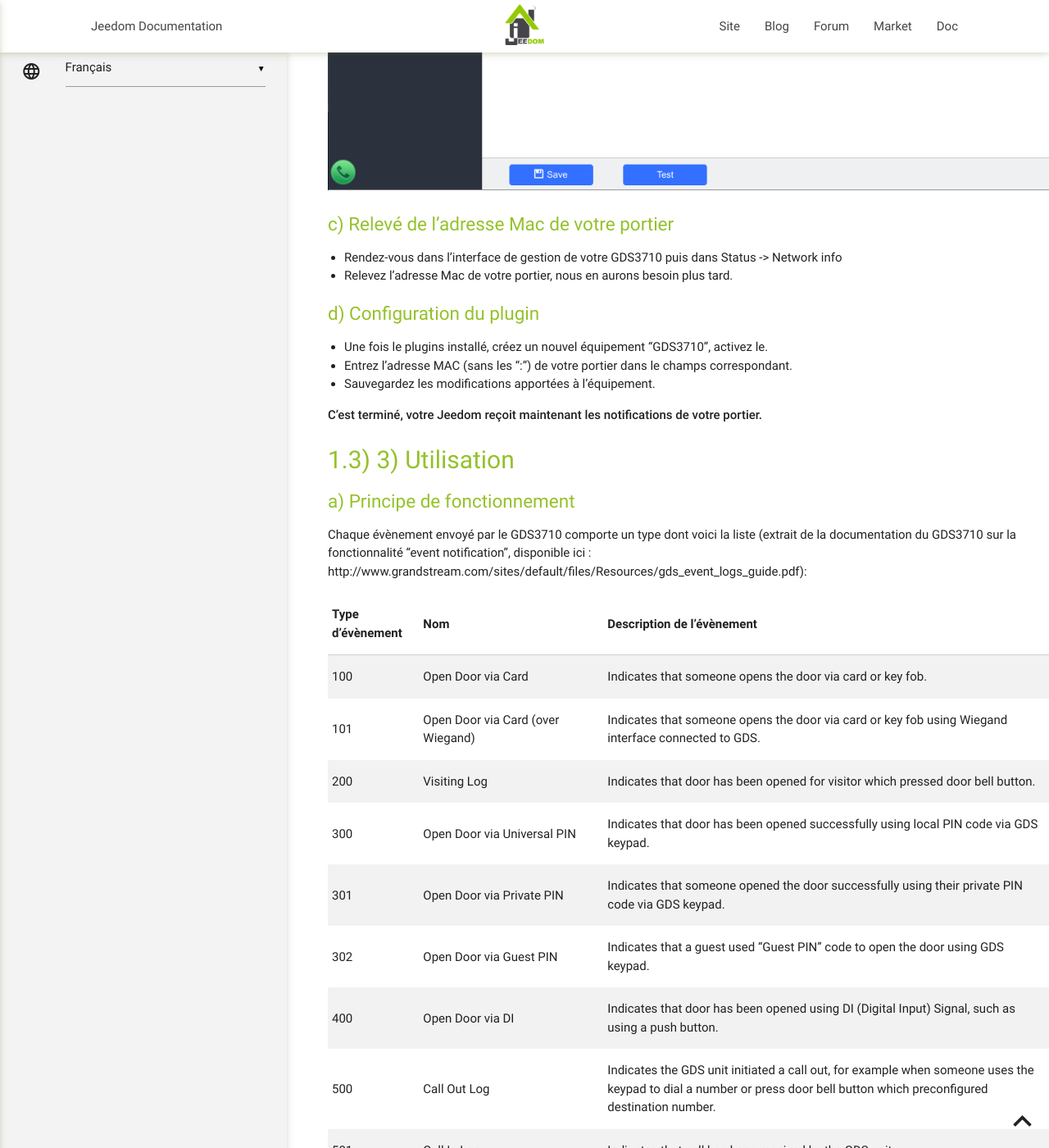
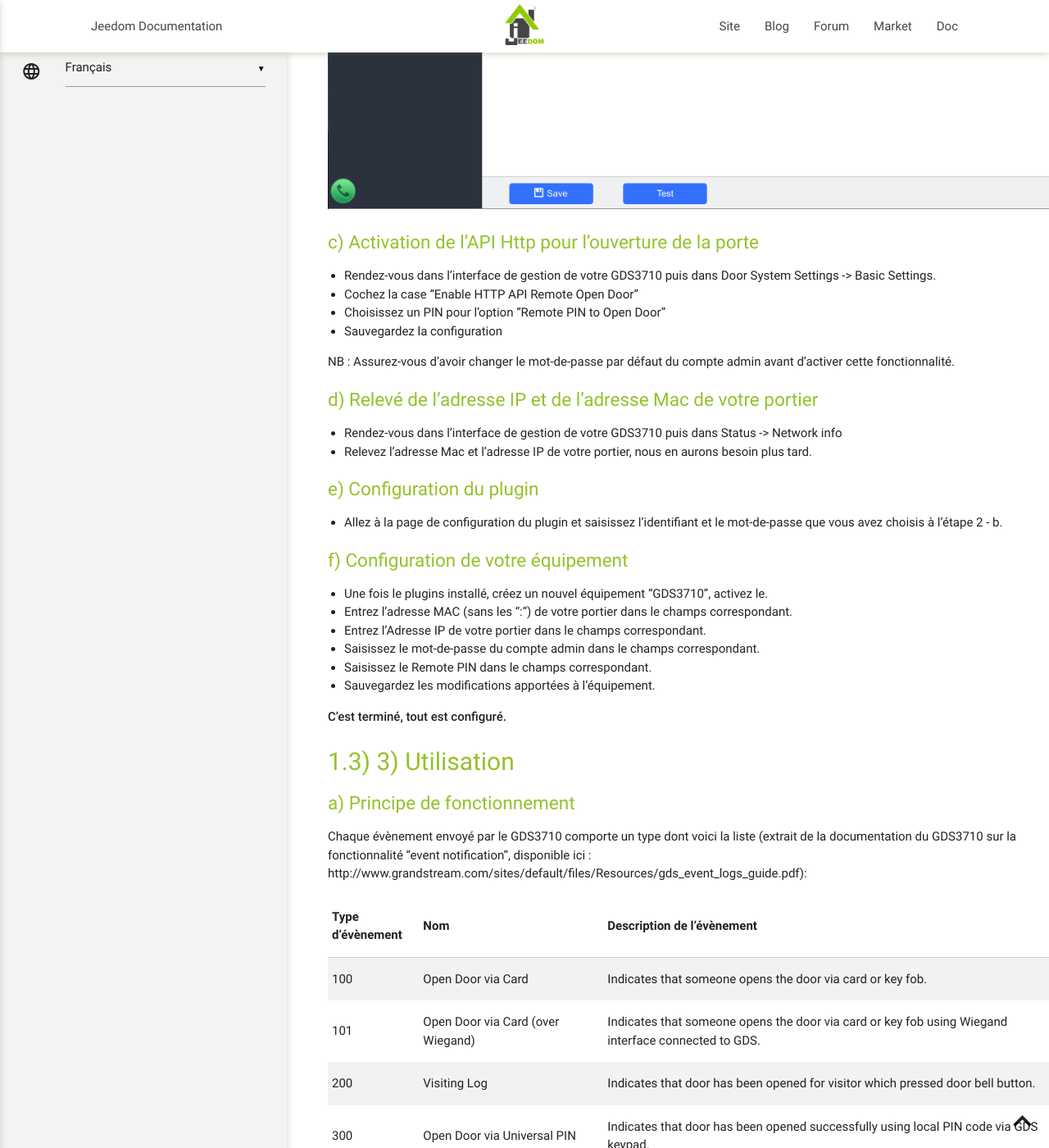
Before and after one commit to ripleyXLR8/jeedom-plugin-gds3710, a Jekyll site: the page built from docs/fr_FR/index.md, in a window 1280 px wide and 1400 px high, scrolled down 1406 px. Shown: the whole window at 82% size. Built offline with Jekyll 4.4.1, drawn with Linux system fonts in a browser that asks for light colours; our own code applies the rules of GitHub Pages for plain Markdown files; some of the changed text lies outside the part shown.

Commit message:
Ajout de l'authentification par mot de passe

```diff
--- a/docs/fr_FR/index.md
+++ b/docs/fr_FR/index.md
@@ -12,23 +12,37 @@ Afin de récupérer les évènements générés par le portier nous allons utili
 - Rendez-vous dans l'interface de gestion de votre GDS3710 puis dans Maintenance -> Event Notification
 - Cochez la case "Enable Event Notification"
 - Sélectionnez le type de communication avec le serveur "Http" ou "Https" selon la configuration de votre serveur Jeedom.
-- Laissez les champs Username et Password vierge.
+- Optionnel mais fortement recommandé : Saisissez un identifiant et un mot de passe que votre portier devra fournir a Jeedom pour publier un évènement.
 - Dans champs "HTTP/HTTPS Server", entrez la chaine suivante en remplacant IP_DE_VOTRE_JEEDOM par l'adresse IP de votre serveur Jeedom : `"IP_DE_VOTRE_JEEDOM/plugins/gds3710/core/php/jeeGDS3710.php"`
 - Dans le champs URL Template, entrez la chaine suivante : `mac=${MAC}&content=${WARNING_MSG}&type=${TYPE}&date=${DATE}&card=${CARDID}&sip=${SIPNUM}`
 - Sauvegarder la configuration.
 
 ![GDS3710 Configuration](../assets/images/ConfigGDS3710.png)
 
-### c) Relevé de l'adresse Mac de votre portier
+### c) Activation de l'API Http pour l'ouverture de la porte
+- Rendez-vous dans l'interface de gestion de votre GDS3710 puis dans Door System Settings -> Basic Settings.
+- Cochez la case "Enable HTTP API Remote Open Door"
+- Choisissez un PIN pour l'option "Remote PIN to Open Door"
+- Sauvegardez la configuration
+
+NB : Assurez-vous d'avoir changer le mot-de-passe par défaut du compte admin avant d'activer cette fonctionnalité.
+
+### d) Relevé de l'adresse IP et de l'adresse Mac de votre portier
 - Rendez-vous dans l'interface de gestion de votre GDS3710 puis dans Status -> Network info
-- Relevez l'adresse Mac de votre portier, nous en aurons besoin plus tard.
+- Relevez l'adresse Mac et l'adresse IP de votre portier, nous en aurons besoin plus tard.
 
-### d) Configuration du plugin
+### e) Configuration du plugin
+- Allez à la page de configuration du plugin et saisissez l'identifiant et le mot-de-passe que vous avez choisis à l'étape 2 - b.
+
+### f) Configuration de votre équipement
 - Une fois le plugins installé, créez un nouvel équipement "GDS3710", activez le.
 - Entrez l'adresse MAC (sans les ":") de votre portier dans le champs correspondant.
+- Entrez l'Adresse IP de votre portier dans le champs correspondant.
+- Saisissez le mot-de-passe du compte admin dans le champs correspondant.
+- Saisissez le Remote PIN dans le champs correspondant.
 - Sauvegardez les modifications apportées à l'équipement.
 
-**C'est terminé, votre Jeedom reçoit maintenant les notifications de votre portier.**
+**C'est terminé, tout est configuré.**
 
 ## 3) Utilisation
 ### a) Principe de fonctionnement
```
